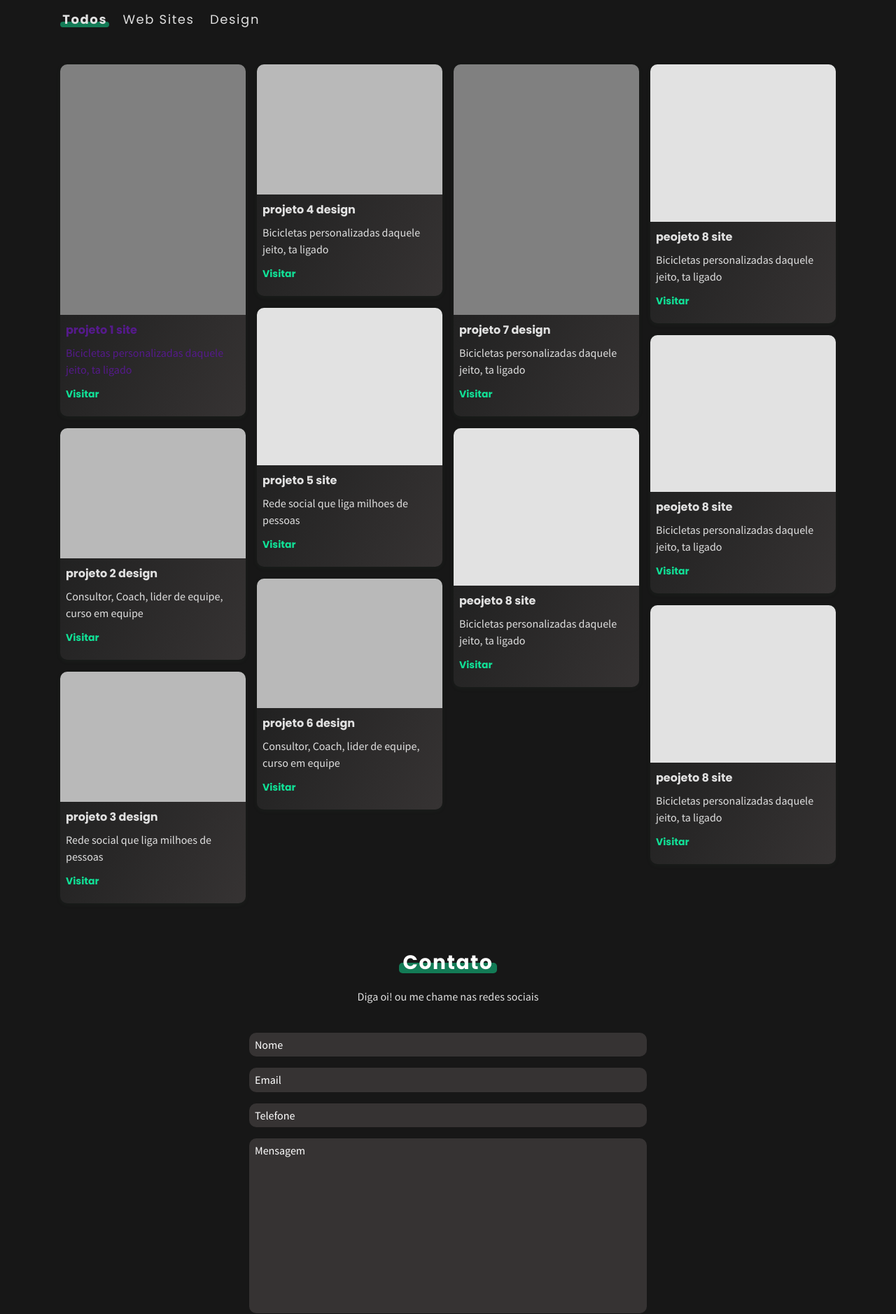
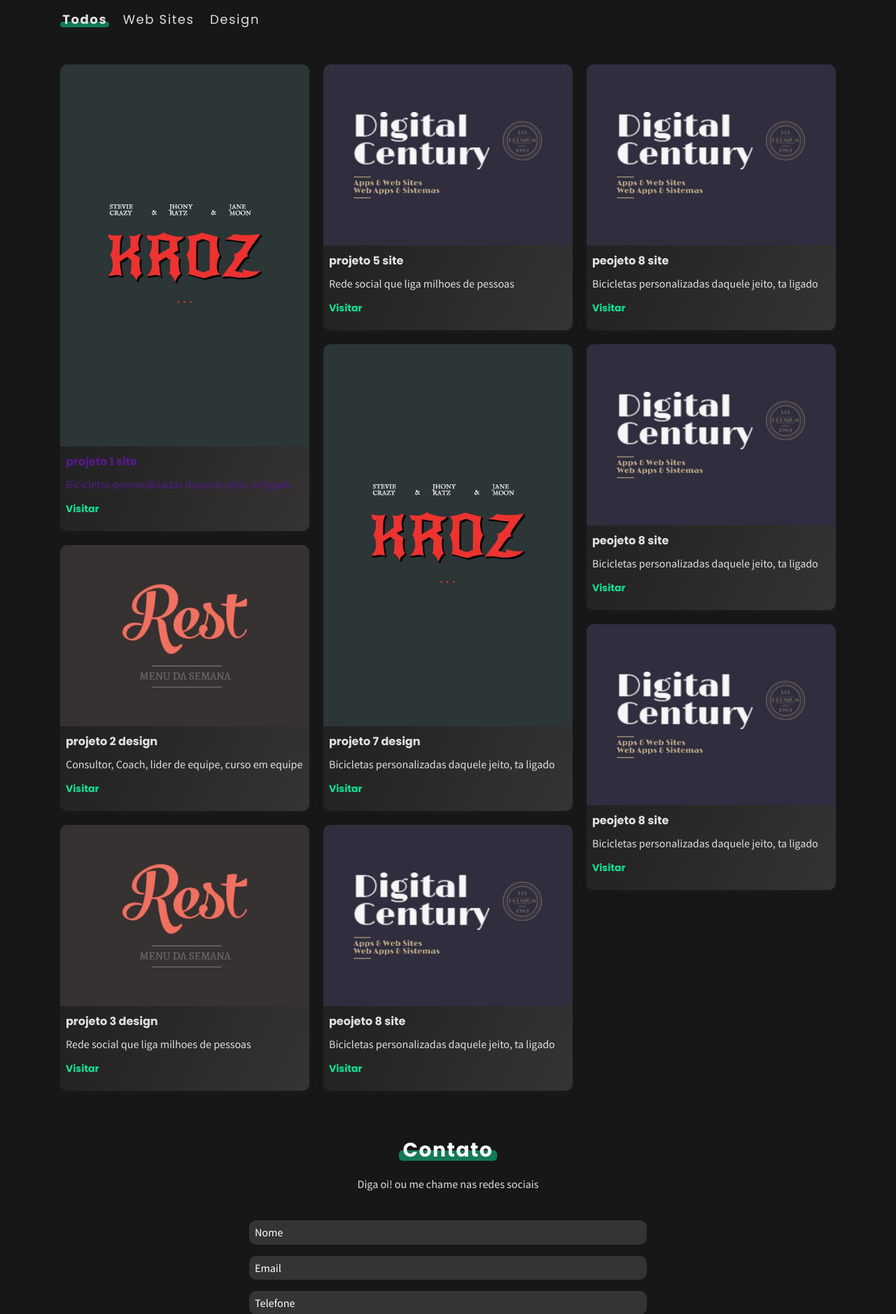
Before and after one commit to Felipe-ce/Felipe, a PHP site: page / in a window 1280 px wide; the page is wider, and only the part inside the window is pictured. Shown: the part 1881-3759 px from the top of that part at 70% size. Run offline with PHP 8.4, Linux system fonts and the light colour scheme.

Commit message:
update imagens projetos

```diff
--- a/css/geral.css
+++ b/css/geral.css
@@ -340,6 +340,7 @@ margin: 0 auto;
 }
 .itens-content{
   column-count: 1;
+  column-gap: 1.25rem;
 }
 .projeto-item{
   display: none;
@@ -347,7 +348,7 @@ margin: 0 auto;
   border-radius: 0.625rem;
   overflow: hidden;
   break-inside: avoid-column;
-  margin-bottom: 1.063rem;
+  margin-bottom: 1.25rem;
 }
 .projeto-item.ativo{
   display: block;
--- a/css/responsivo.css
+++ b/css/responsivo.css
@@ -109,6 +109,6 @@
 
 @media screen and (min-width: 993.9px) {
   .itens-content {
-    column-count: 4;
+    column-count: 3;
   }
 }
--- a/index.html
+++ b/index.html
@@ -181,16 +181,6 @@
         </div>
       </div>
 
-      <div class="projeto-item design" data-tab="content">
-        <img src="img/p2.jpg" alt="p2">
-        <div class="item-info">
-          <div>
-            <h2>projeto 4 design</h2>
-            <p>Bicicletas personalizadas daquele jeito, ta ligado</p>
-            <a class="link-item" href="#">Visitar</a>
-          </div>
-        </div>
-      </div>
 
       <div class="projeto-item website" data-tab="content">
         <img src="img/p3.jpg" alt="p3">
@@ -202,16 +192,7 @@
           </div>
         </div>
       </div>
-      <div class="projeto-item design" data-tab="content">
-        <img src="img/p2.jpg" alt="p2">
-        <div class="item-info">
-          <div>
-            <h2>projeto 6 design</h2>
-            <p>Consultor, Coach, lider de equipe, curso em equipe</p>
-            <a class="link-item" href="#">Visitar</a>
-          </div>
-        </div>
-      </div>
+
 
       <div class="projeto-item design" data-tab="content">
         <img src="img/p1.jpg" alt="p1">
```
Also changed, not shown: img/p1--.jpg (added), img/p1-.jpg (added), img/p1.jpg, img/p2-.jpg (added), img/p2.jpg, img/p2_.jpg (added), img/p3-.jpg (added), img/p3.jpg.
